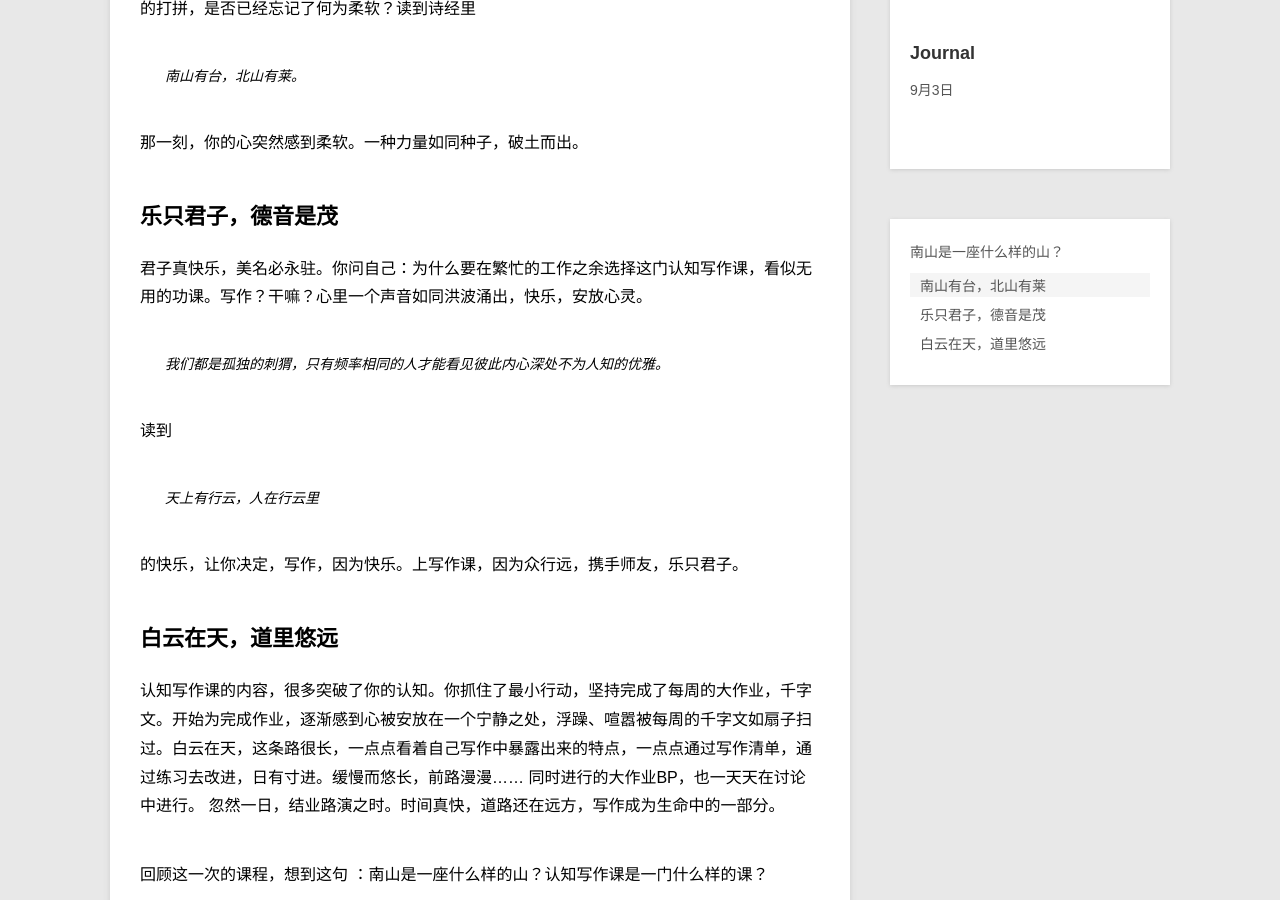
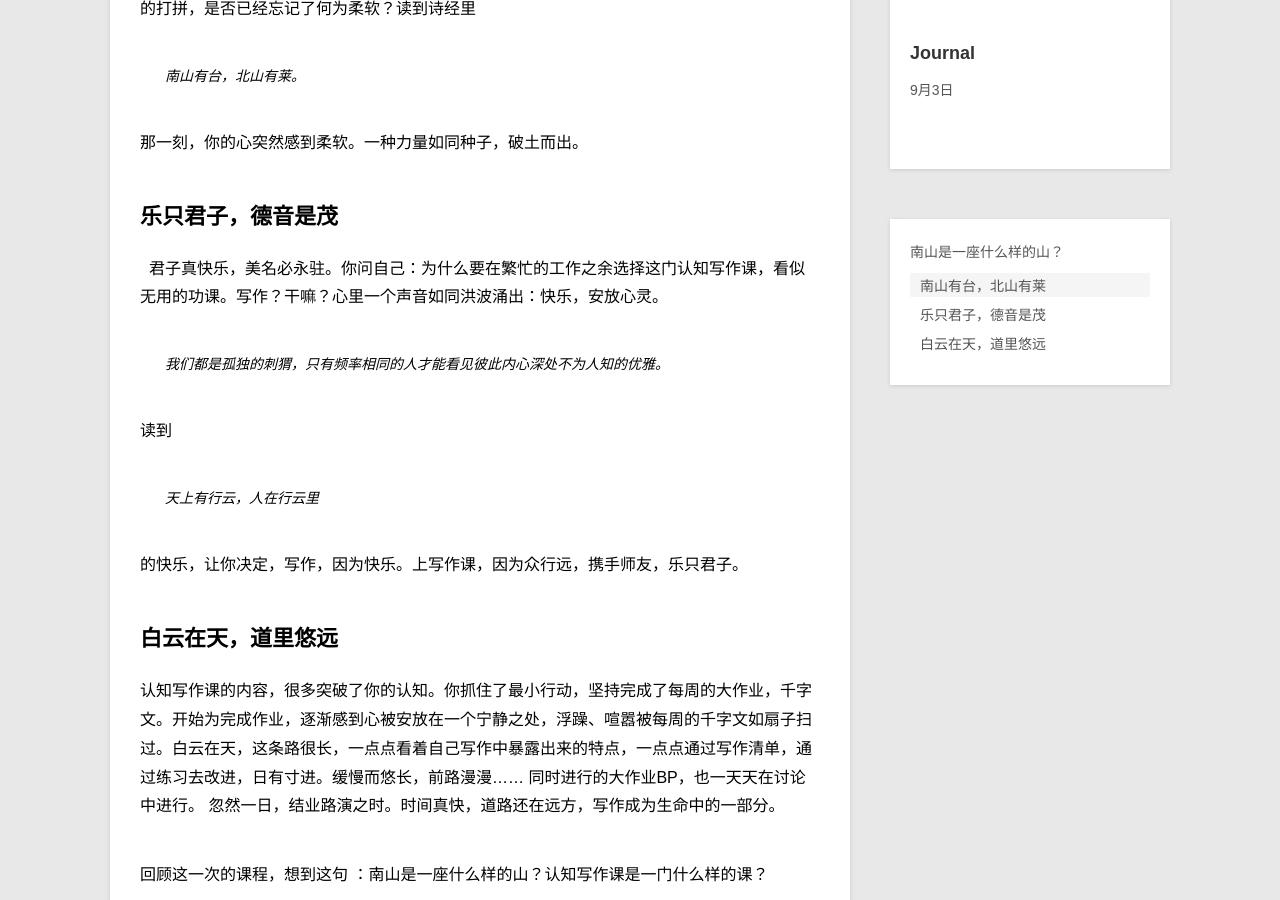
Before and after one commit to violettianjie/violettianjie.github.io, a Jekyll site: the page built from _posts/blog/2017-09-05-ConWriting.md, in a window 1280 px wide and 900 px high, scrolled down 375 px. Built offline with Jekyll 4.4.1, drawn with Linux system fonts in a browser that asks for light colours.

```diff
--- a/_posts/blog/2017-09-05-ConWriting.md
+++ b/_posts/blog/2017-09-05-ConWriting.md
@@ -16,7 +16,7 @@ category: blog
 
 
 ## 乐只君子，德音是茂
-   君子真快乐，美名必永驻。你问自己：为什么要在繁忙的工作之余选择这门认知写作课，看似无用的功课。写作？干嘛？心里一个声音如同洪波涌出，快乐，安放心灵。
+   君子真快乐，美名必永驻。你问自己：为什么要在繁忙的工作之余选择这门认知写作课，看似无用的功课。写作？干嘛？心里一个声音如同洪波涌出：快乐，安放心灵。
 
 > 我们都是孤独的刺猬，只有频率相同的人才能看见彼此内心深处不为人知的优雅。
 
```
